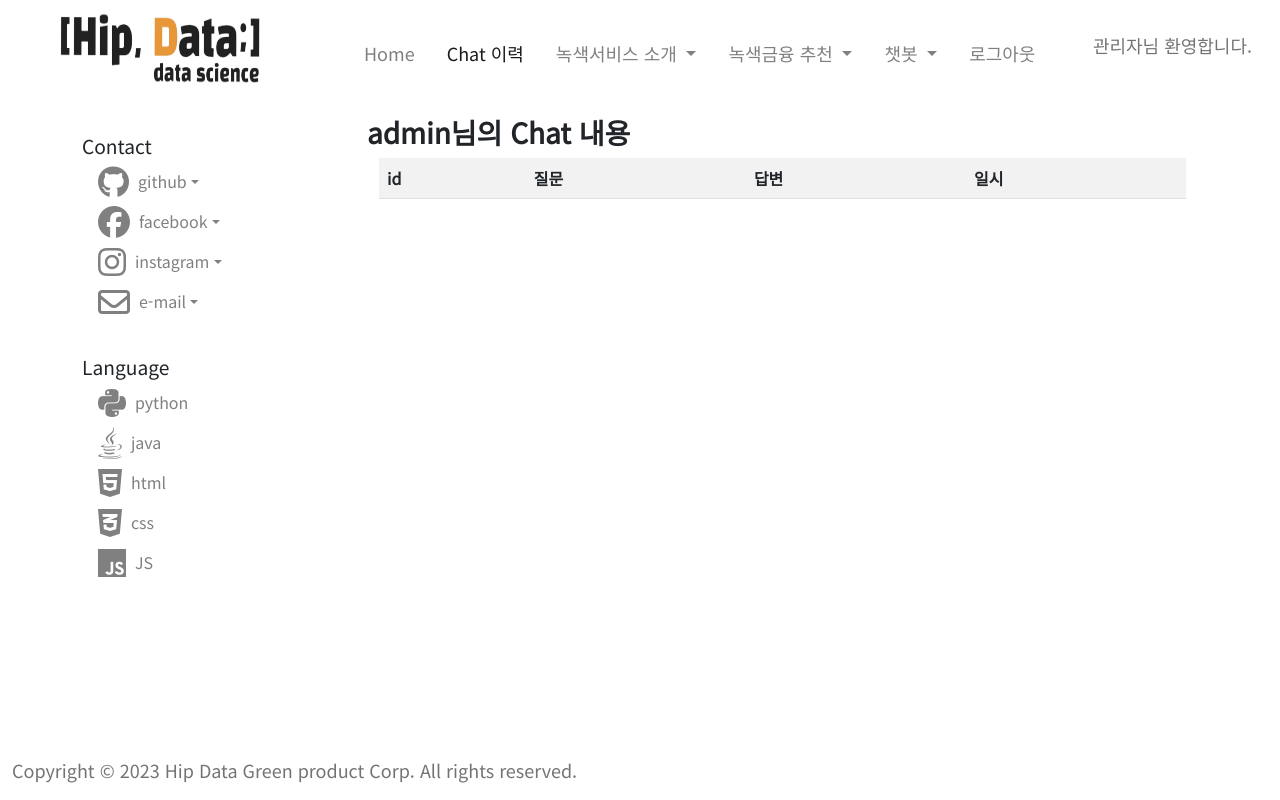
After one commit to njy622/HipData, a Flask app: page /user/chatlist in a window 1280 px wide. The commit adds this page. Run offline with Flask 3, Linux system fonts and the light colour scheme; a user stored in the database is signed in; data comes from the database, SQL or seed files in the repository; both versions use the stored data as it was after the commit; lists and menus that the app fills with data are empty; some libraries are stand-ins or nearby versions; some web fonts are replaced.

Commit message:
add chat history with SQLite

```diff
--- a/오경환/Server-test/app.py
+++ b/오경환/Server-test/app.py
@@ -14,8 +14,8 @@ import db_sqlite.profile_dao as pdao
 
 app = Flask(__name__)
 app.config['UPLOAD_FOLDER'] = 'static/receipts'
-
-app = Flask(__name__)
+app.config['SESSION_COOKIE_PATH'] = '/'
+app.secret_key = 'qwer1234'
 
 app.register_blueprint(crawl_bp, url_prefix='/crawling')    # localhost:5000/crawling/* 는 crawl bp가 처리
 app.register_blueprint(map_bp, url_prefix='/map')
--- a/오경환/Server-test/bp/chatbot.py
+++ b/오경환/Server-test/bp/chatbot.py
@@ -1,4 +1,4 @@
-from flask import Blueprint, render_template, request, current_app, jsonify
+from flask import Blueprint, render_template, request, current_app, jsonify, session
 import json, os
 import bardapi, openai
 import pandas as pd
@@ -13,6 +13,7 @@ import util.tesseract_util as tess
 import util.receipt_util as rece
 # item_analysis
 import util.item_analysis as item
+import db_sqlite.chat_dao as cdb
 
 
 chatbot_bp = Blueprint('chatbot_bp', __name__)
@@ -45,6 +46,16 @@ def counsel():
         return json.dumps(result)
 
 
+###########################################이력DB저장##########################################
+@chatbot_bp.route('/savedatatodb', methods=['POST'])
+def save_data_to_db():
+    current_date = request.form['currentDate']
+    user_question = request.form['userQuestion']
+    chatbot_answer = request.form['chatbotAnswer']
+    uid = session['uid']
+    params = (uid, user_question, chatbot_answer, current_date)
+    cdb.insert_chat(params)
+    return ' '
 
 
 ############################ 영수증 데이터 불러오기 ############################################
--- a/오경환/Server-test/bp/user.py
+++ b/오경환/Server-test/bp/user.py
@@ -3,6 +3,7 @@ from flask import redirect, flash
 import hashlib, base64, json, os, random
 import db_sqlite.user_dao as udao
 import db_sqlite.profile_dao as pdao
+import db_sqlite.chat_dao as cdao
 
 user_bp = Blueprint('user_bp', __name__)
 
@@ -85,6 +86,19 @@ def list():
     user_list = udao.get_user_list()
     return render_template('user/list.html', user_list=user_list, menu=menu)
 
+@user_bp.route('/chatlist')
+def chatlist():
+    try:
+        _ = session['uid']
+    except:
+        flash('로그인을 먼저 하세요.')
+        return redirect('/user/login')
+    uid = session['uid']
+    chat_list = cdao.get_chat_history(uid)
+    return render_template('user/chatlist.html', chat_list=chat_list, menu=menu, uid=uid)
+
+
+
 @user_bp.route('/update', methods=['GET','POST'])
 def update():
     if request.method == 'GET':
--- /dev/null
+++ b/오경환/Server-test/db_sqlite/chat_dao.py
@@ -0,0 +1,35 @@
+import sqlite3
+
+def get_chat_history(uid):
+    conn = sqlite3.connect('./db_sqlite/project.db')
+    cur = conn.cursor()
+
+    sql = 'select * from chat where uid=?'
+    cur.execute(sql, (uid,))
+    rows = cur.fetchall()
+
+    cur.close()
+    conn.close()
+    return rows
+
+def insert_chat(params):
+    conn = sqlite3.connect('./db_sqlite/project.db')
+    cur = conn.cursor()
+
+    sql = 'insert into chat(uid, u_question, c_answer, c_date) values(?, ?, ?, ?)'
+    cur.execute(sql, params)
+    conn.commit()
+
+    cur.close()
+    conn.close()
+
+def delete_chat(uid):
+    conn = sqlite3.connect('./db_sqlite/project.db')
+    cur = conn.cursor()
+
+    sql = 'delete from user where uid=?'
+    cur.execute(sql, (uid,))
+    conn.commit()
+
+    cur.close()
+    conn.close()
--- a/오경환/Server-test/templates/base.html
+++ b/오경환/Server-test/templates/base.html
@@ -37,7 +37,7 @@
                     <a class="nav-link {% if menu.ho %}active{% endif %}" href="{% if menu.ho %}#{% else %}/{% endif %}">Home</a>
                 </li>
                 <li class="nav-item ms-3 mt-4">
-                    <a class="nav-link {% if menu.us %}active{% endif %}" href="{% if menu.us %}#{% else %}/user/list{% endif %}">사용자</a>
+                    <a class="nav-link {% if menu.us %}active{% endif %}" href="{% if menu.us %}#{% else %}/user/chatlist{% endif %}">Chat 이력</a>
                 </li>
                 </li>
                 <li class="nav-item dropdown ms-3 mt-4">
--- /dev/null
+++ b/오경환/Server-test/templates/user/chatlist.html
@@ -0,0 +1,23 @@
+{% extends "base.html" %}
+{% block title %}{% endblock %}
+{% block subtitle %}{{uid}}님의 Chat 내용{% endblock %}
+{% block content %}
+<div class='container d-flex align-items-start' >
+    <table class="table table-striped">
+        <tr>
+            <th>id</th>
+            <th>질문</th>
+            <th>답변</th>
+            <th>일시</th>
+        </tr>
+        {% for chat in chat_list %}
+            <tr>
+                <td>{{chat[1]}}</td>
+                <td>{{chat[2]}}</td>
+                <td>{{chat[3]}}</td>
+                <td>{{chat[4]}}</td>
+            </tr>
+        {% endfor %}
+    </table>
+</div>
+{% endblock %}
```
Also changed, not shown: 오경환/Server-test/templates/chatbot/counsel.html (+14 -5 lines), 오경환/Server-test/db_sqlite/chat.db (added), 오경환/Server-test/db_sqlite/project.db.
